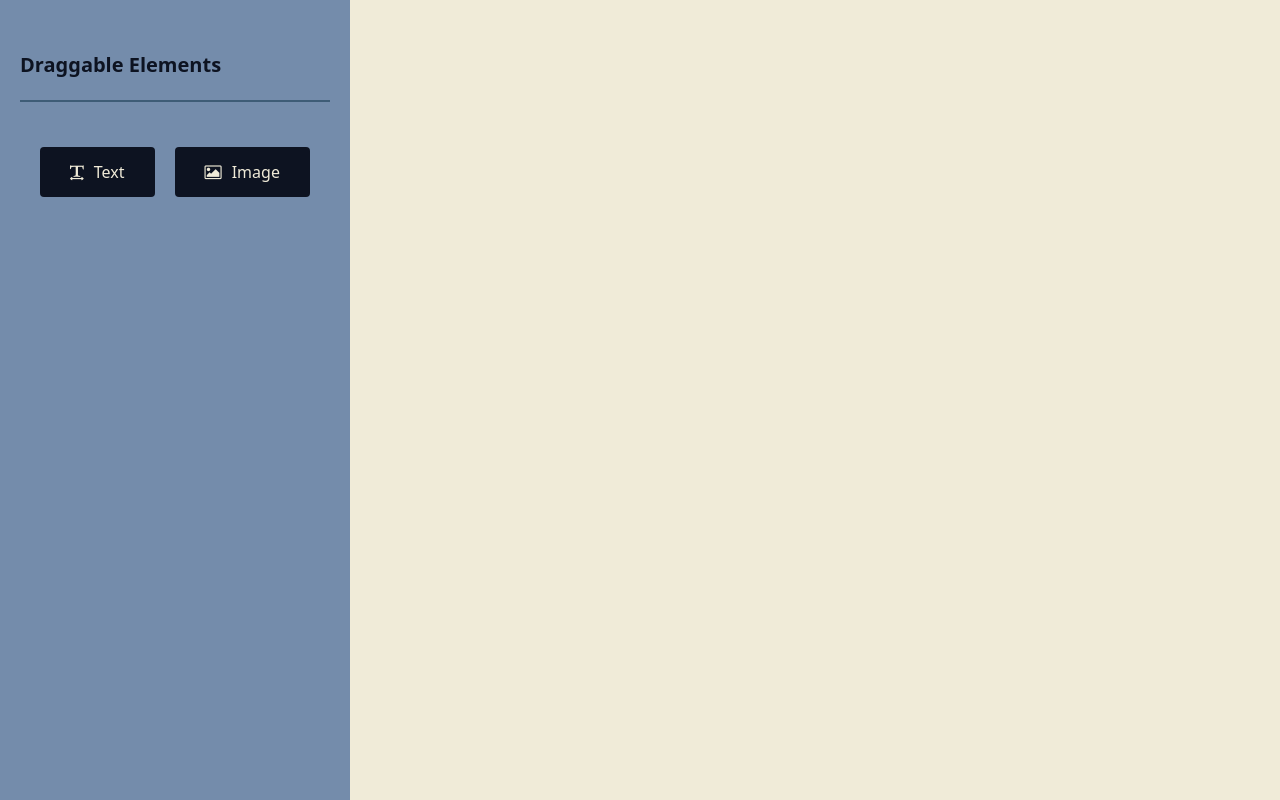
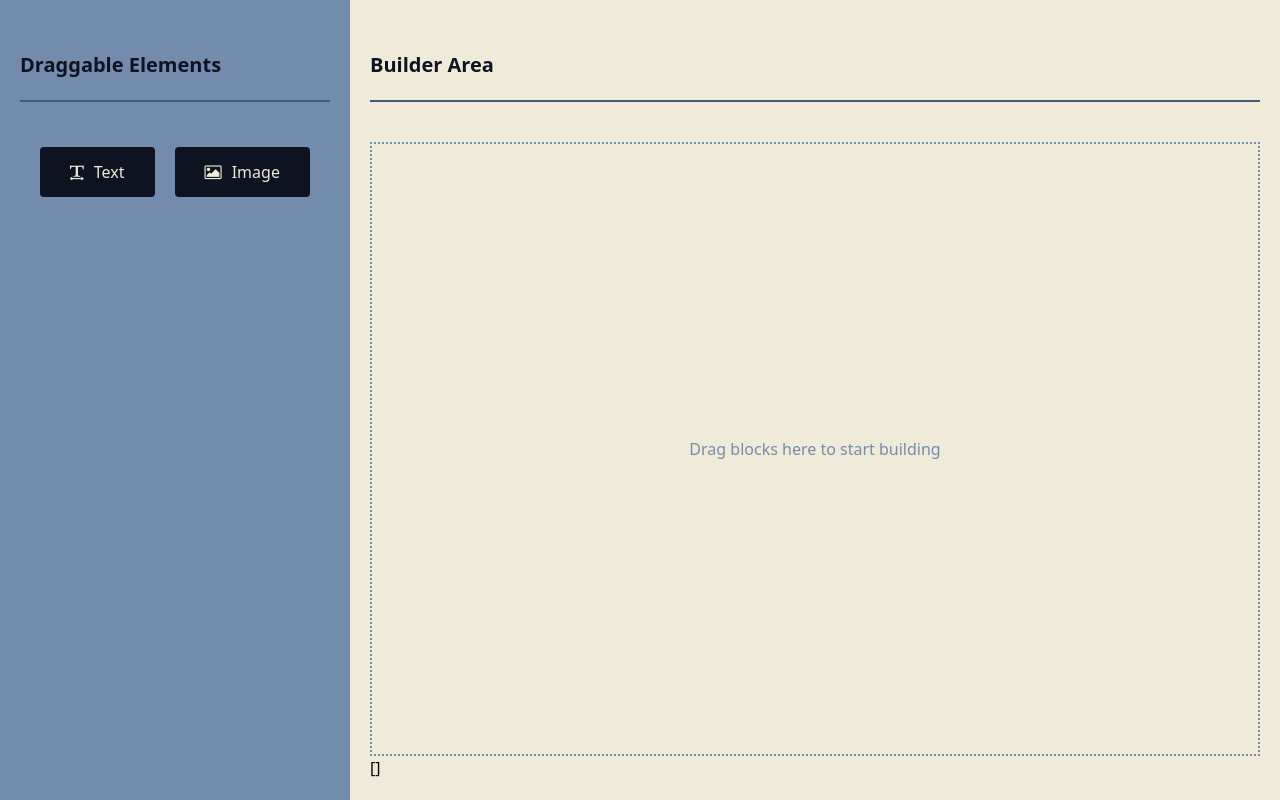
Before and after one commit to jonatangerman/drag-and-drop-page-builder, a Vue app: page / in a window 1280 px wide. Built offline with nearby package versions, Linux system fonts and the light colour scheme.

Commit message:
Add basic drag and drop functionality

```diff
--- a/src/App.vue
+++ b/src/App.vue
@@ -2,18 +2,82 @@
   <div id="main-container" class="min-h-screen flex w-full">
     <div id="blocks-container"
       class="flex max-w-[350px] w-full shadow-lg gap-5 flex-col p-[20px] pt-[50px]">
+
       <h1>Draggable Elements</h1>
+
       <div id="blocks" class="w-full h-[100px] flex flex-wrap justify-center items-center gap-5">
-        <DraggableBlock type="text" />
-        <DraggableBlock type="image" />
+        <DraggableBlock v-for="type in elementsType"
+          :type="type"
+          @dragstart="onDragStartBlock"
+          @click="onClickBlock"
+        />
       </div>
     </div>
-    <div id="builder-container" class="flex w-full"></div>
+
+    <div
+      id="builder-container"
+      class="flex w-full p-[20px] pt-[50px] flex-col"
+      @dragover.prevent
+      @drop="onDropBlock"
+    >
+
+      <h1 class="mb-[40px]">Builder Area</h1>
+      <div
+        v-if="builderBlocks.length === 0"
+        class="flex items-center justify-center empty-builder text-center py-20 border-dashed border-2 mt-auto mb-auto h-[90%]"
+      >
+        Drag blocks here to start building
+      </div>
+
+      {{  builderBlocks }}
+    </div>
+
   </div>
 </template>
 
 <script setup lang="ts">
+  import type { DraggableTypes } from '@/typescript/index.ts';
   import DraggableBlock from '@/components/DraggableBlock.vue'
+  import { ref } from 'vue';
+
+  const elementsType: DraggableTypes[] = ['text', 'image'];
+  const draggedBlockType = ref<DraggableTypes | null>(null);
+  const draggedIndex = ref<number | null>(null);
+  const placeholderIndex = ref<number | null>(null);
+
+  interface Block {
+    id: string;
+    type: DraggableTypes;
+  }
+
+  const builderBlocks = ref<Block[]>([]);
+
+  const onClickBlock = (type: DraggableTypes) => {
+    onDragStartBlock(type);
+    onDropBlock();
+  }
+
+  const onDragStartBlock = (type: DraggableTypes) => {
+    draggedBlockType.value = type;
+    draggedIndex.value = null;
+    placeholderIndex.value = null;
+  }
+
+  const onDropBlock = () => {
+  if (draggedBlockType.value) {
+    const newBlock = {
+      id: crypto.randomUUID(),
+      type: draggedBlockType.value
+    };
+
+    builderBlocks.value.splice(
+      builderBlocks.value.length,0, newBlock
+    );
+  }
+
+  draggedBlockType.value = null;
+};
+
 </script>
 
 <style lang="scss" scoped>
--- a/src/components/DraggableBlock.vue
+++ b/src/components/DraggableBlock.vue
@@ -1,14 +1,20 @@
 <template>
-  <div class="p-2 rounded-[4px] flex-none gap-[10px] cursor-pointer justify-center flex items-center h-[50px] w-[auto] pr-[30px] pl-[30px]" draggable="true">
+  <div
+    class="p-2 rounded-[4px] flex-none gap-[10px] cursor-pointer justify-center flex items-center h-[50px] w-[auto] pr-[30px] pl-[30px]"
+    draggable="true"
+    @dragstart="onDragStart"
+    @click="handleClick"
+  >
     <i :class="icon"></i> {{ text }}
   </div>
 </template>
 
 <script setup lang="ts">
-import { defineProps, ref } from 'vue';
+import { defineProps, ref, defineEmits } from 'vue';
+import type { DraggableTypes } from '@/typescript/index.ts';
 
 interface DraggableBlock {
-  type: 'text' | 'image'
+  type: DraggableTypes
 }
 
 const props = defineProps<DraggableBlock>();
@@ -33,6 +39,17 @@ const init = () => {
   }
 }
 
+const emit = defineEmits(['dragstart', 'click'])
+
+const handleClick = () => {
+  console.log('handleClick!! ');
+  emit('click', props.type);
+}
+
+const onDragStart = () => {
+  emit('dragstart', props.type);
+}
+
   init();
 </script>
 
--- /dev/null
+++ b/src/typescript/index.ts
@@ -0,0 +1 @@
+export type DraggableTypes = 'text' | 'image';
```
